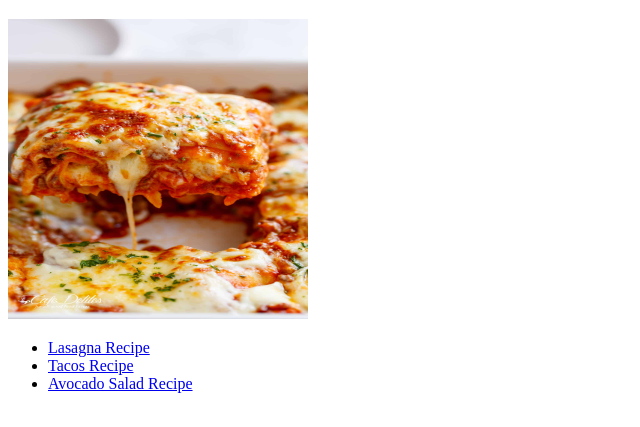
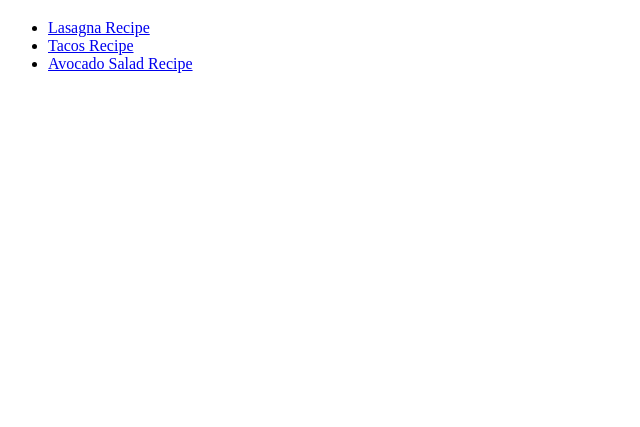
Before and after one commit to thaovy0610/odin-recipes, a plain HTML site: page index.html in a window 1280 px wide. Shown: the part 61-488 px from the top of the page, without its empty margins (0-640 px from the left). Drawn offline with Linux system fonts and the light colour scheme.

Commit message:
Delete unnecessary image

```diff
--- a/index.html
+++ b/index.html
@@ -7,9 +7,6 @@
 </head>
 <body>
     <h1>Odin Recipes</h1>
-
-    <img src="./images/lasagna.jpg" alt="lasagna images" height=300 width =300>
-    <br>
     <ul>
         <li><a href="recipes/lasagna.html">Lasagna Recipe</a></li>
         <li><a href="recipes/tacos.html">Tacos Recipe</a></li>
```
